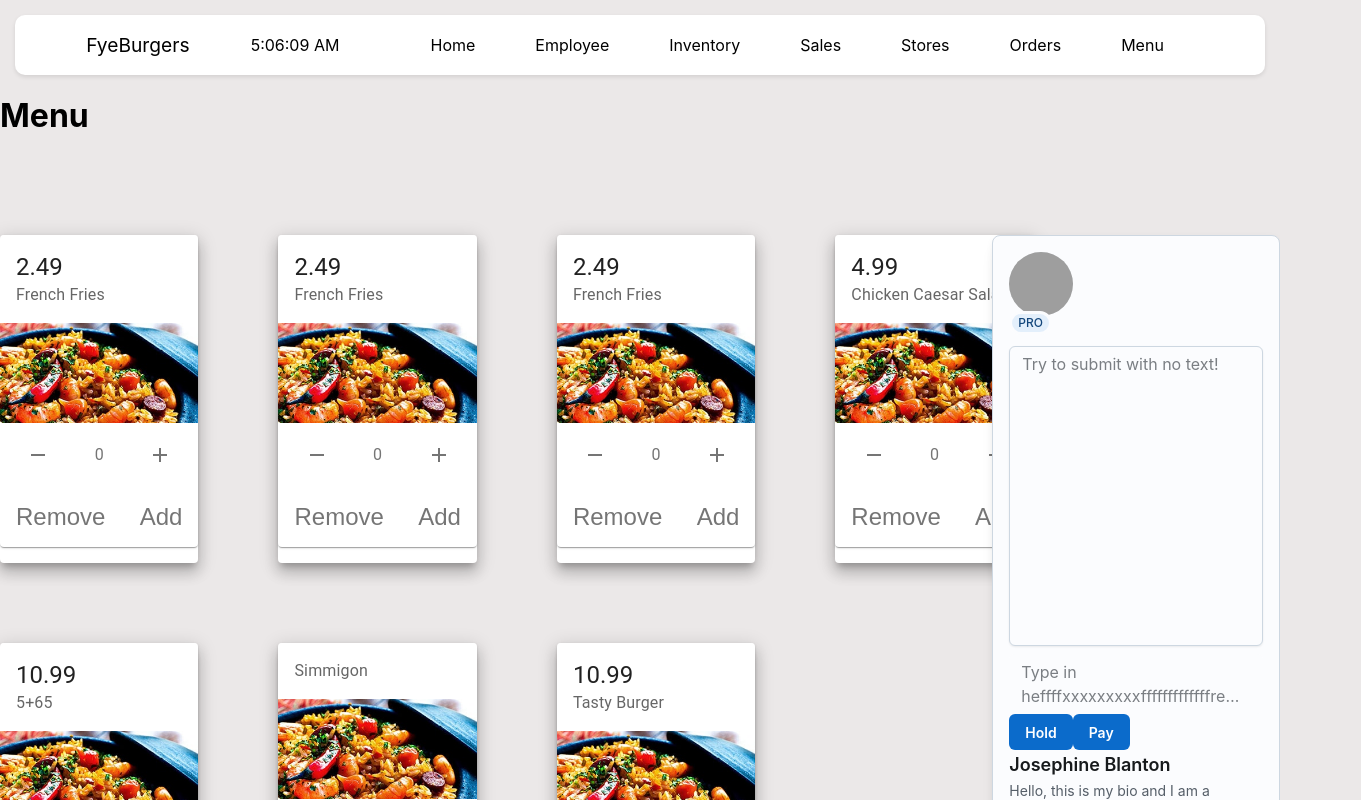
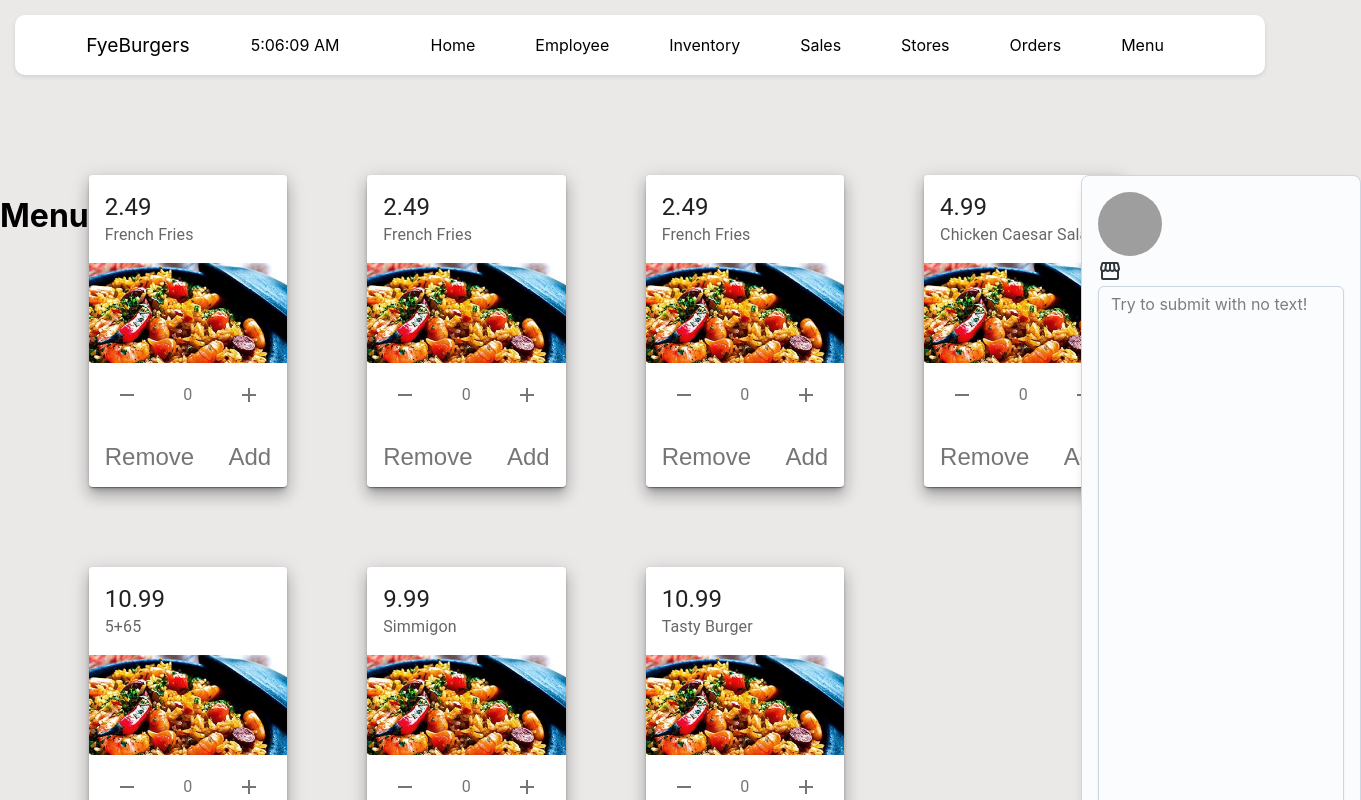
Before and after one commit to Simmigon-flagg/fyeburgers, a React (Create React App) app: page /menu in a window 1280 px wide. Shown: the top 800 px of the page, 1361 px wide, since content can reach past the window. Built offline with nearby package versions, Linux system fonts and the light colour scheme; data requests are answered from the project's data file; grey boxes are pictures that could not be loaded; the HTML template or start-up script is replaced by a standard one.

Commit message:
Adding icon and tab on checkout

```diff
--- a/backend.json
+++ b/backend.json
@@ -204,7 +204,9 @@
     {
       "id": "w-mN3fJg5FnyMxc0Qipe7",
       "name": "Simmigon",
-      "quantity": "1000"
+      "quantity": "1000",
+      "price": "9.99",
+      "category": "None"
     },
     {
       "id": "XYkTuyNG7LdgVtfwFqh4r",
--- a/src/components/Checkout/Checkout.jsx
+++ b/src/components/Checkout/Checkout.jsx
@@ -13,7 +13,7 @@ import Typography from "@mui/joy/Typography";
 import SvgIcon from "@mui/joy/SvgIcon";
 import { Paper } from "@mui/material";
 import { Textarea } from "@mui/joy";
-
+import StorefrontIcon from '@mui/icons-material/Storefront';
 export default function Checkout() {
   return (
     <Card
@@ -27,19 +27,7 @@ export default function Checkout() {
           src="/static/images/avatar/1.jpg"
           sx={{ "--Avatar-size": "4rem" }}
         />
-        <Chip
-          size="sm"
-          variant="soft"
-          color="primary"
-          sx={{
-            mt: -1,
-            mb: 1,
-            border: "3px solid",
-            borderColor: "background.surface",
-          }}
-        >
-          PRO
-        </Chip>
+        <StorefrontIcon />
         <form
           onSubmit={(event) => {
             event.preventDefault();
@@ -48,9 +36,12 @@ export default function Checkout() {
           <Textarea
             placeholder="Try to submit with no text!"
             required
-            minRows={12}
+            minRows={22}
+            maxRows={23}
             sx={{ mb: 1 }}
+            overFlowY
           />
+
           <Textarea
             name="Plain"
             placeholder="Type in heffffxxxxxxxxxfffffffffffffre…"
--- a/src/components/Managers/Managers.jsx
+++ b/src/components/Managers/Managers.jsx
@@ -1,7 +1,7 @@
 import React, { useContext } from 'react'
 import "./Managers.css"
 
-import Manager from '../Manager/Manager';
+import SingleManager from '../SingleManager/SingleManager';
 import ManagerModal from '../Modal/ManagerModal';
 import { ManagersContext } from '../../context/ManagersContext';
 const Managers = () => {
@@ -12,7 +12,7 @@ const Managers = () => {
       <div style={{ display: "flex", flexDirection: "column" }}>
 
         {managers.map((manager) => (
-          <Manager key={manager.id} manager={manager} updateManager={updateManager} deleteManager={deleteManager} />
+          <SingleManager key={manager.id} manager={manager} updateManager={updateManager} deleteManager={deleteManager} />
         ))}
       </div>
     </div>
--- a/src/components/Modal/StoreModal.jsx
+++ b/src/components/Modal/StoreModal.jsx
@@ -42,7 +42,7 @@ export default function StoreModal({ content, header, store, createStore, update
     return (
         <>
             <p onClick={toggleModal} className="btn-modal">
-                {store.name}
+                {store?.name}
             </p>
 
             {header === "Create" && modal && (
--- a/src/components/Manager/Manager.jsx
+++ b/src/components/SingleManager/SingleManager.jsx
@@ -1,6 +1,6 @@
 import React from 'react'
 
-import "./Manager.css";
+import "./SingleManager.css";
 
 import ManagerModal from '../Modal/ManagerModal';
 const Manager = ({ manager, updateManager, deleteManager }) => {
--- a/src/pages/Menu/Menu.css
+++ b/src/pages/Menu/Menu.css
@@ -0,0 +1,3 @@
+.menu div {
+
+}
--- a/src/pages/Menu/Menu.jsx
+++ b/src/pages/Menu/Menu.jsx
@@ -5,16 +5,16 @@ import Checkout from '../../components/Checkout/Checkout'
 
 const Menu = () => {
     return (
-        <>
+        <div style={{ display: "flex", justifyContent: "space-around", marginTop: 100 }}>
             <h1>Menu</h1>
-            <div style={{ display: "flex", justifyContent: "space-around", marginTop: 100 }}>
+            <div>
                 {/* <div style={{ display: "flex", justifyContent: "space-around", gap: 80, display: "grid", gridTemplateColumns: "20% 20% 20%", gridTemplateRows: "33% 33% 33%" }}> */}
 
 
                 <MenuItems />
+            </div>
                 <Checkout />
-            </div>
-        </>
+        </div>
 
 
 
```
Also changed, not shown: src/components/SingleManager/SingleManager.css (added).
